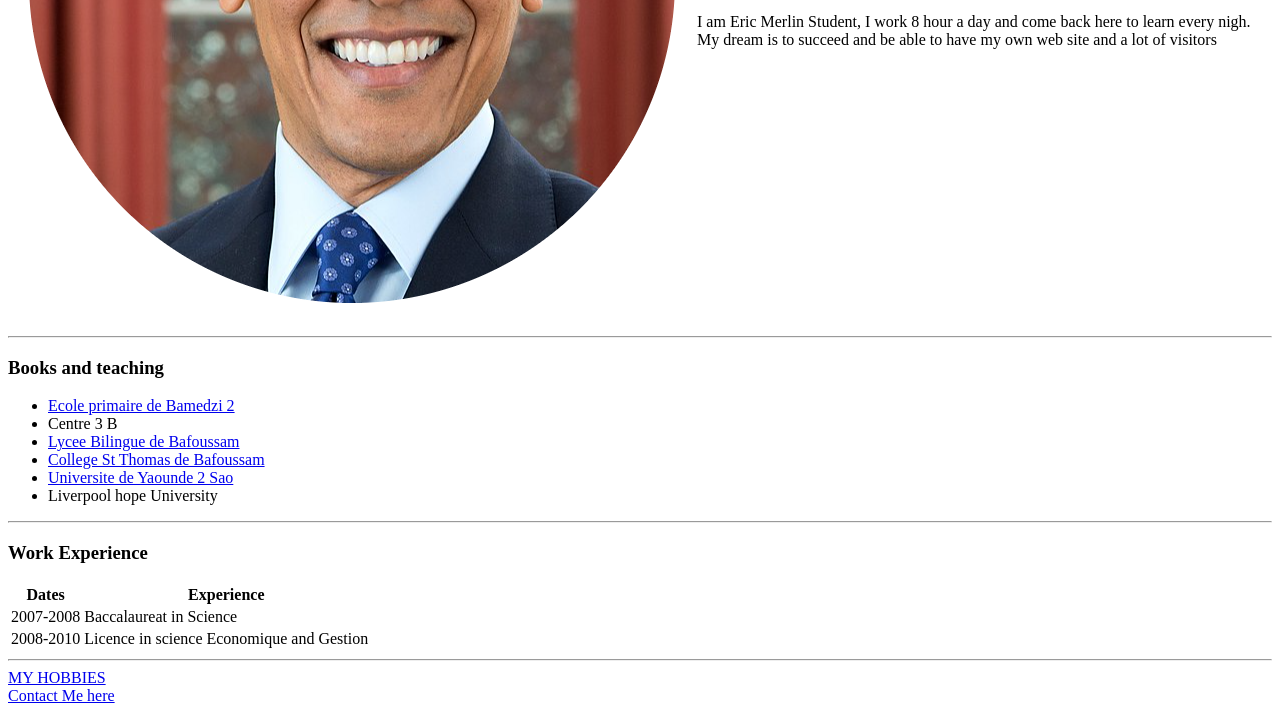
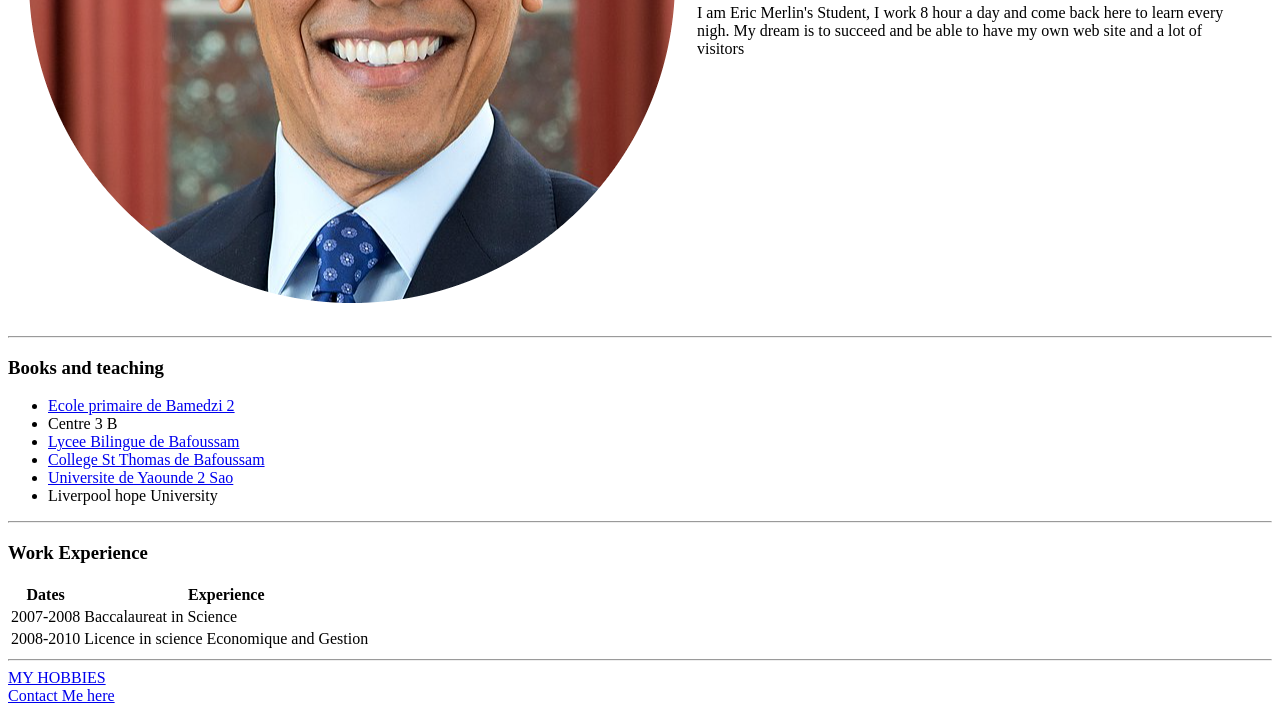
Before and after one commit to Christianraould/VC, a plain HTML site: page index.html in a window 1280 px wide. Shown: the part 372-1100 px from the top of the page. Drawn offline with Linux system fonts and the light colour scheme.

Commit message:
index.html

```diff
--- a/index.html
+++ b/index.html
@@ -13,7 +13,7 @@
       <td>
         <h1>Christian Raould</h1>
         <p><em>Student who want <strong><a href="https://www.freecodecamp.org/" target="_blank">to learn programming</a></strong></em></p>
-        <p>I am Eric Merlin Student, I work 8 hour a day and come back here to learn every nigh. My dream is to succeed and be able to have my own web site and a lot of visitors</p>
+        <p>I am Eric Merlin's Student, I work 8 hour a day and come back here to learn every nigh. My dream is to succeed and be able to have my own web site and a lot of visitors</p>
       </td>
     </tr>
   </table>
```
